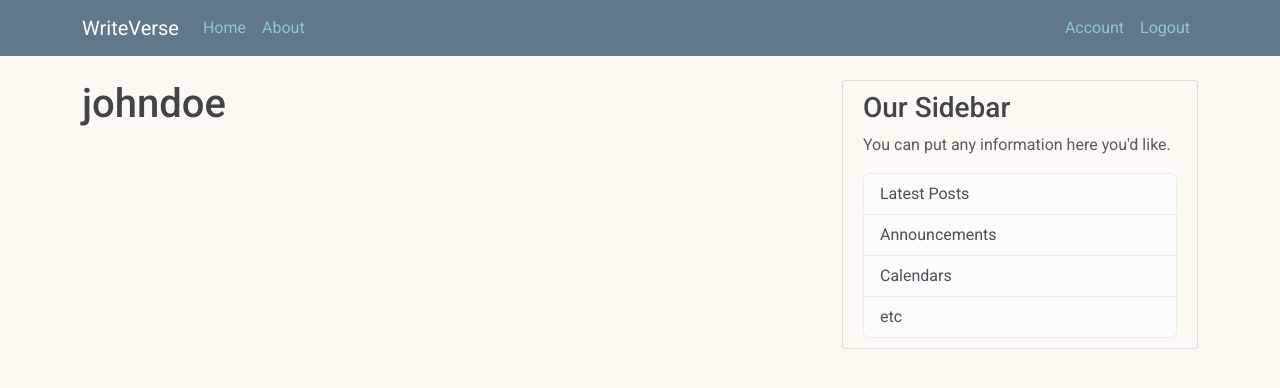
After one commit to Tangsang2003/WriteVerse, a Flask app: page /account in a window 1280 px wide. The commit adds this page. Shown: the top 388 px of the page. Run offline with Flask 3, Linux system fonts and the light colour scheme; a user stored in the database is signed in.

Commit message:
Add login authentication and logout feature

```diff
--- a/writeverse/__init__.py
+++ b/writeverse/__init__.py
@@ -1,11 +1,15 @@
 from flask import Flask
 from flask_sqlalchemy import SQLAlchemy
 from flask_bcrypt import Bcrypt
+from flask_login import LoginManager
 
 app = Flask(__name__)
 app.config['SECRET_KEY'] = '154ba97b464eaa4546579d0d0c7648d1'
 app.config['SQLALCHEMY_DATABASE_URI'] = 'sqlite:///site.db'
 db = SQLAlchemy(app)
 bcrypt = Bcrypt(app)
+login_manager = LoginManager(app)
+login_manager.login_view = 'login'
+login_manager.login_message_category = 'info'
 
 from writeverse import routes
--- a/writeverse/routes.py
+++ b/writeverse/routes.py
@@ -1,7 +1,8 @@
 from writeverse.models import User, Post
 from writeverse import app, db, bcrypt
-from flask import render_template, url_for, flash, redirect
+from flask import render_template, url_for, flash, redirect, request
 from writeverse.forms import RegistrationForm, LoginForm
+from flask_login import login_user, current_user, logout_user, login_required
 
 posts = [
     {
@@ -32,6 +33,8 @@ def about():
 
 @app.route("/register", methods=['GET', 'POST'])
 def register():
+    if current_user.is_authenticated():
+        return redirect(url_for('home'))
     form = RegistrationForm()
     if form.validate_on_submit():
         hashed_password = bcrypt.generate_password_hash(form.password.data).decode('utf-8')
@@ -46,11 +49,30 @@ def register():
 
 @app.route("/login", methods=['GET', 'POST'])
 def login():
+    if current_user.is_authenticated:
+        return redirect(url_for('home'))
     form = LoginForm()
     if form.validate_on_submit():
-        if form.email.data == 'admin@blog.com' and form.password.data == 'password':
-            flash('You have been logged in!', 'success')
-            return redirect(url_for('home'))
+        user = User.query.filter_by(email=form.email.data).first()
+        if user and bcrypt.check_password_hash(user.password, form.password.data):
+            login_user(user, remember=form.remember.data)
+            next_page = request.args.get('next')
+            if next_page:
+                return redirect(next_page)
+            else:
+                return redirect(url_for('home'))
         else:
             flash('Login unsuccessful! Please check your email and password', 'danger')
     return render_template('login.html', title='Login', form=form)
+
+
+@app.route("/logout")
+def logout():
+    logout_user()
+    return redirect(url_for('home'))
+
+
+@app.route("/account")
+@login_required
+def account():
+    return render_template("account.html", title='Account')
--- a/writeverse/static/main.css
+++ b/writeverse/static/main.css
@@ -91,3 +91,7 @@ text-decoration: none;
 .form-group {
     margin-bottom: 4px;
 }
+
+.navbar-expand-md .navbar-collapse {
+    justify-content:space-between;
+}
--- /dev/null
+++ b/writeverse/templates/account.html
@@ -0,0 +1,4 @@
+{% extends "layout.html" %}
+{% block content %}
+    <h1>{{ current_user.username }}</h1>
+{% endblock content %}
--- a/writeverse/templates/layout.html
+++ b/writeverse/templates/layout.html
@@ -34,8 +34,13 @@
             </div>
             <!-- Navbar Right Side -->
             <div class="navbar-nav">
+                {% if current_user.is_authenticated %}
+                    <a class="nav-item nav-link" href="{{ url_for('account') }}">Account</a>
+                    <a class="nav-item nav-link" href="{{ url_for('logout') }}">Logout</a>
+                {% else %}
               <a class="nav-item nav-link" href="{{ url_for('login') }}">Login</a>
               <a class="nav-item nav-link" href="{{ url_for('register') }}">Register</a>
+                {% endif %}
             </div>
           </div>
         </div>
```
Also changed, not shown: writeverse/models.py (+8 -2 lines).
